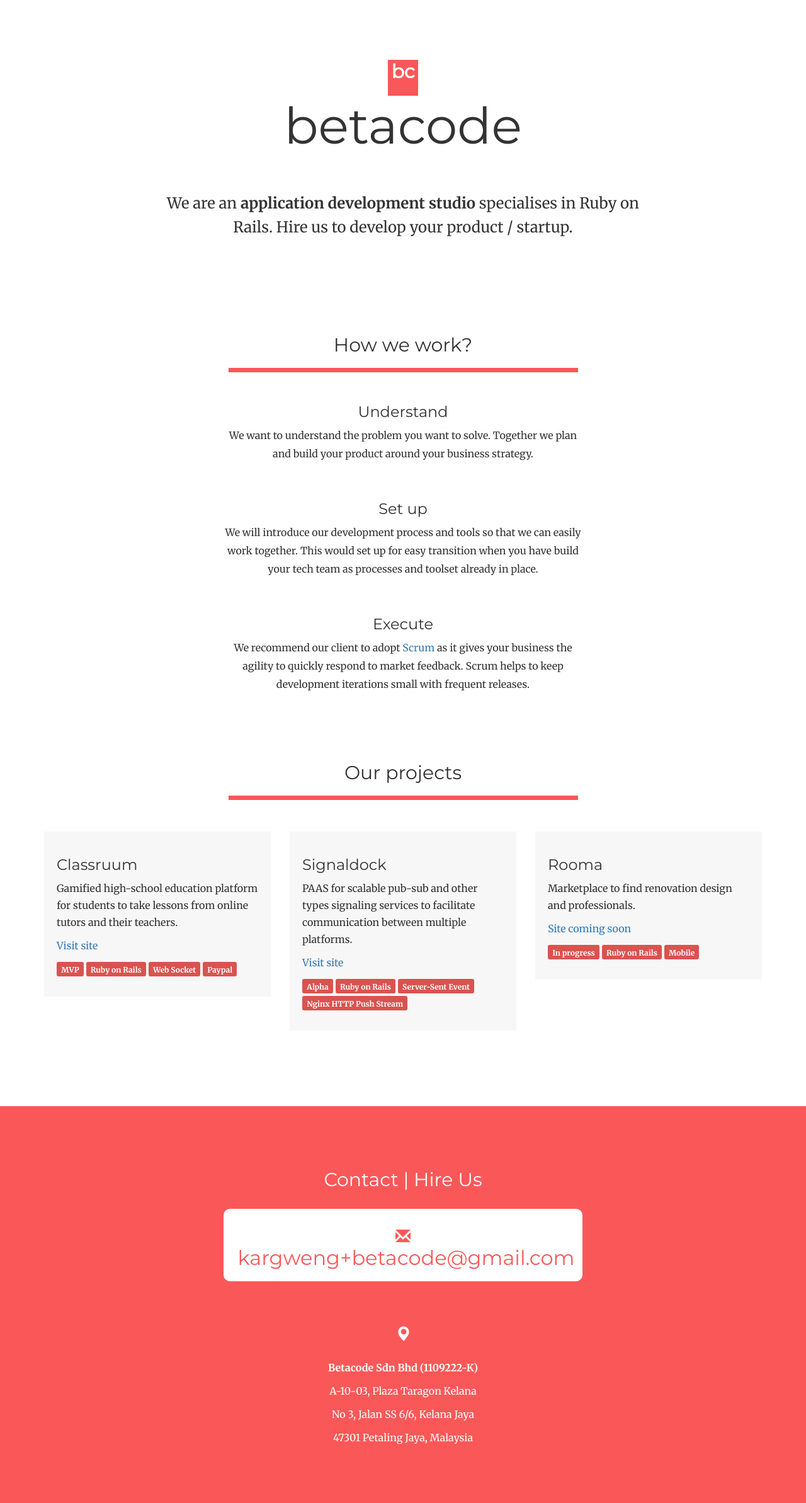
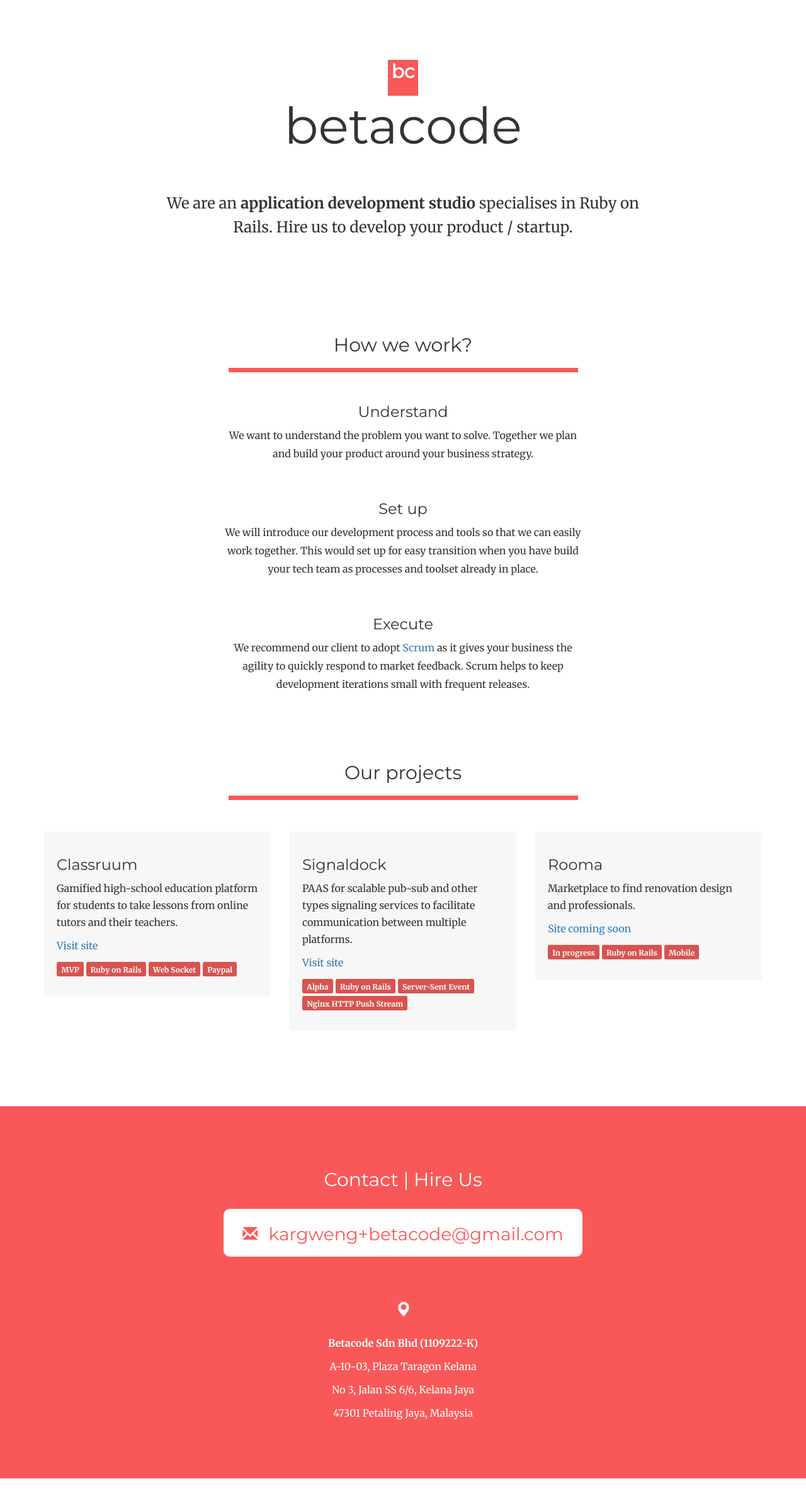
Before and after one commit to betacode-io/betacode-io.github.io-backup, a Jekyll site: the page built from index.html, in a window 1280 px wide. Shown: the whole page at 63% size. Built offline with Jekyll 4.4.1, drawn with Linux system fonts in a browser that asks for light colours; after the commit the page ends 2347 px from its top, so only the background shows below that.

Commit message:
Reduce email font size.

```diff
--- a/_sass/_landing.scss
+++ b/_sass/_landing.scss
@@ -89,7 +89,7 @@
       border-radius: 10px;
       padding: 5px 10px 10px 10px;
 
-      h3 { font-size: 32px; }
+      h3 { font-size: 28px; }
       .glyphicon.glyphicon-envelope {
         font-size: 24px;
       }
```
